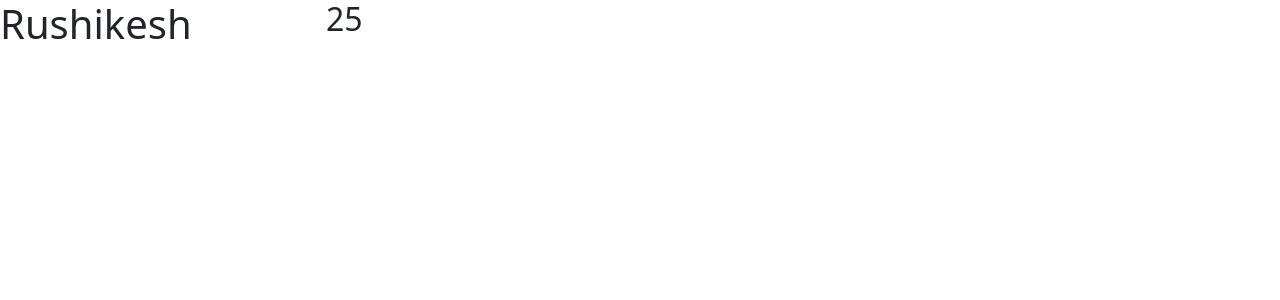
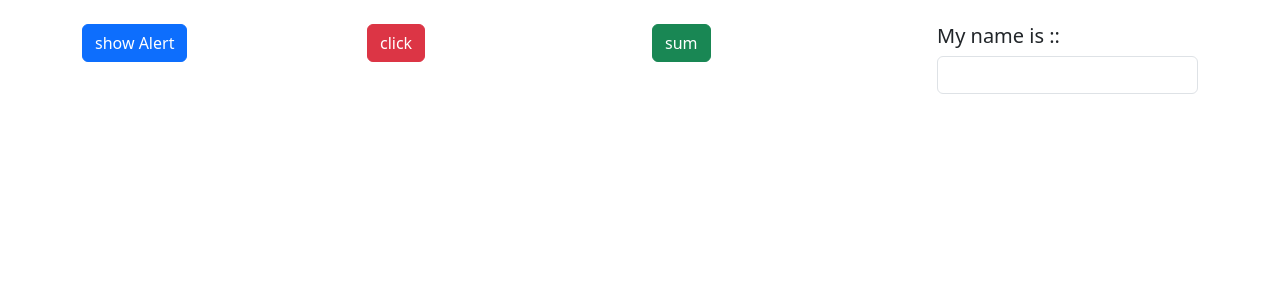
Before and after one commit to Rushikengar8686/React, a React (Create React App) app in the folder reactcourse/: page / in a window 1280 px wide. Shown: the top 300 px of the page. Built offline with nearby package versions, Linux system fonts and the light colour scheme.

Commit message:
Event topic complete

```diff
--- a/reactcourse/src/App.js
+++ b/reactcourse/src/App.js
@@ -1,10 +1,13 @@
-import Variables from "./Topics/Variables";
+// import Variables from "./Topics/Variables";
+
+import Event from "./Topics/Event";
 
 
 function App() {
   return (
     <div>
-      <Variables/>
+      {/* <Variables/> */}
+      <Event></Event>
     </div>
   );
 }
--- /dev/null
+++ b/reactcourse/src/Topics/Event.js
@@ -0,0 +1,51 @@
+import React, { useState } from 'react';
+
+const Event = () => {
+    // Functions
+    function showAlert (){
+        alert("My Noramle Funcitons")
+    }
+
+    // Arrow functions
+    const showSecondAlert = () =>{
+        console.log("That's my Arrow functions")
+    }
+
+    //Function with parameter
+    const printSumOftwoNumber  = (a,b)=>{
+        console.log(a+b)
+    }
+
+    //Onchange Event
+    const[name,setname] = useState("")
+    const printName = (event) =>{
+        setname(event.target.value)
+    }
+
+
+    return (
+        <div>
+            <div className="container">
+                <div className="row mt-4">
+                <div className="col-3">
+                    <button type="button" className='btn btn-primary' onClick={showAlert}>show Alert</button>
+                </div>
+                <div className="col-3">
+                    <button type="button" className='btn btn-danger' onClick={showSecondAlert}>click</button>
+                </div>
+                <div className="col-3">
+                    <button type="button" className='btn btn-success' onClick={()=> printSumOftwoNumber(10,20)}>sum</button>
+
+                </div>
+                <div className="col-3">
+                    <h5>My name is :: <span className='text-danger'>{name}</span></h5>
+                    <input type="text" className='form-control' onChange={(event)=>{printName(event)}}/>
+                </div>
+            </div>
+            </div>
+
+        </div>
+    );
+};
+
+export default Event;
```
